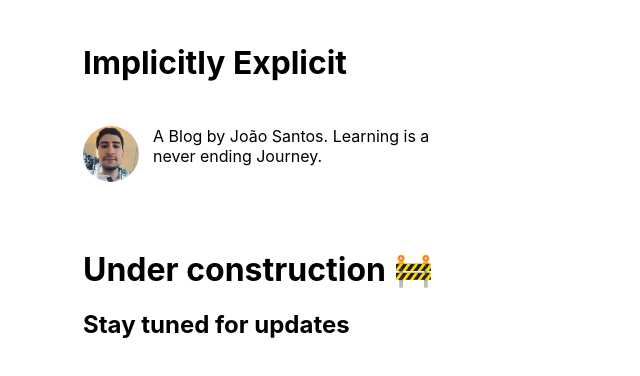
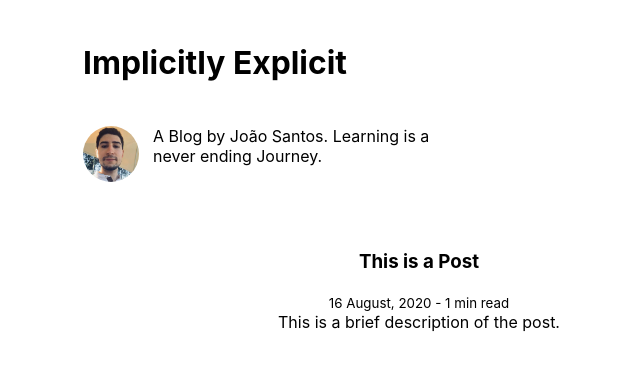
Before and after one commit to joaonsantos/blog, a React app: page / in a window 1280 px wide. Shown: the top 376 px of the page, without its empty margins (221-861 px from the left). Built offline with nearby package versions, Linux system fonts and the light colour scheme.

Commit message:
Pass info through props

```diff
--- a/src/components/App.js
+++ b/src/components/App.js
@@ -4,7 +4,7 @@ import React, { Component } from 'react'
 import styles from '../style/App.module.css'
 import Header from './Header'
 import Aside from './Aside'
-import Maintenance from './Maintenance'
+import Post from './Post.js'
 
 class App extends Component {
   constructor (props) {
@@ -31,7 +31,9 @@ class App extends Component {
         <div className={styles.content}>
           <Header/>
           <Aside/>
-          <Maintenance/>
+          <main>
+            <Post title="This is a Post" date="16 August, 2020" summary="This is a brief description of the post." readTime="1"/>
+          </main>
         </div>
       </div>
     )
--- /dev/null
+++ b/src/components/Post.js
@@ -0,0 +1,33 @@
+import React from 'react'
+
+class Post extends React.Component {
+  constructor (props) {
+    super(props)
+
+    this.state = {
+      loading: [],
+      post: {
+        title: props.title,
+        date: props.date,
+        summary: props.summary,
+        readTime: props.readTime
+      }
+    }
+  }
+
+  render () {
+    return (
+      <article>
+        <header>
+          <h3>{this.state.post.title}</h3>
+          <small>{`${this.state.post.date} - ${this.state.post.readTime} min read`}</small>
+        </header>
+        <p>
+          {this.state.post.summary}
+        </p>
+      </article>
+    )
+  }
+}
+
+export default Post
```
